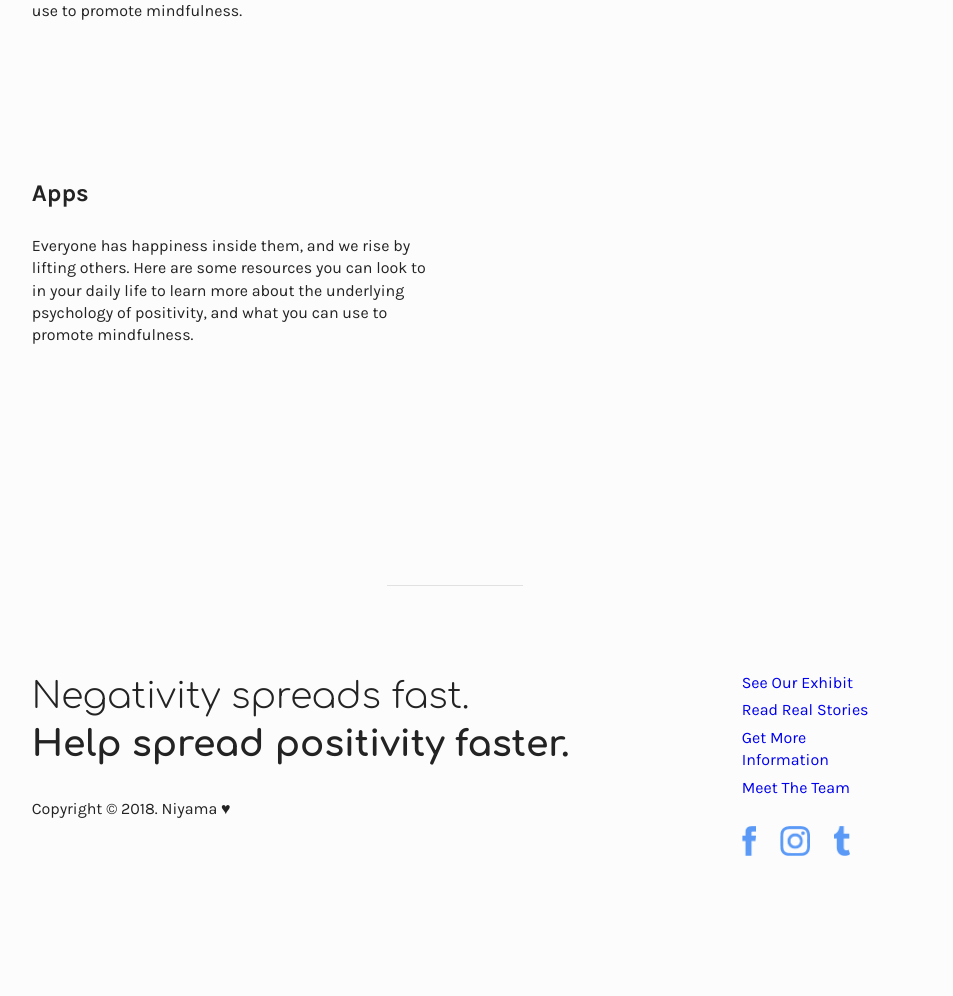
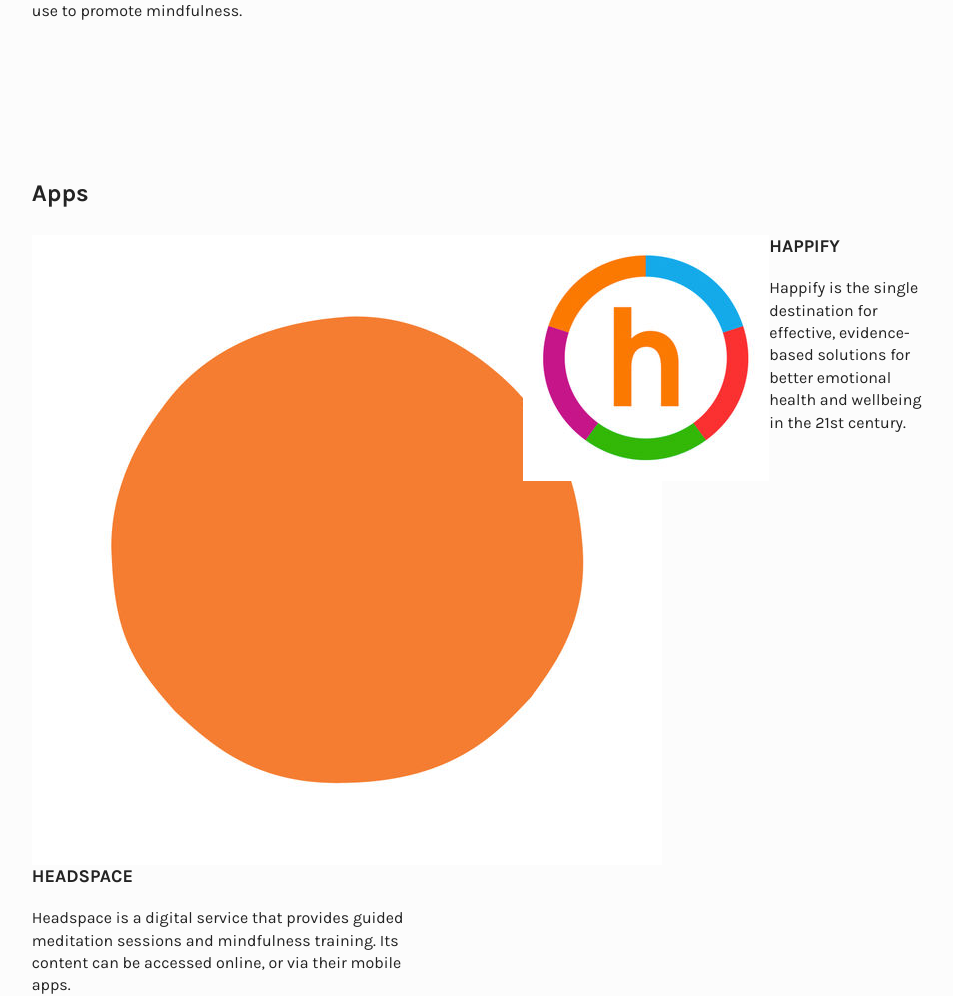
Before and after one commit to exl8210/Niyama, a PHP site: page /information.php in a window 1280 px wide. Shown: the part 442-1438 px from the top of the page, without its empty margins (185-1138 px from the left). Before the commit the page ends 1298 px from the top, so only its background shows below. Run offline with PHP 8.4, Linux system fonts and the light colour scheme; some libraries are stand-ins or nearby versions.

Commit message:
Finished skeleton of info page
Added in all the copy and text, including images.

```diff
--- a/information.php
+++ b/information.php
@@ -11,11 +11,95 @@
     <div class="u-cf clear"></div>
 
     <!-- Apps -->
-    <div class="row" id="more-info-intro">
+    <div class="row" id="apps">
         <div class="offset-by-one five columns">
             <h2>Apps</h2>
+        </div>
 
-            <p>Everyone has happiness inside them, and we rise by lifting others. Here are some resources you can look to in your daily life to learn more about the underlying psychology of positivity, and what you can use to promote mindfulness.</p>
+        <div class="u-cf"></div>
+
+        <div class="offset-by-one five columns">
+            <img src="assets/media/apps/headspace.jpg" class="u-pull-left" />
+
+            <h3>Headspace</h3>
+            <p>Headspace is a digital service that provides guided meditation sessions and mindfulness training. Its content can be accessed online, or via their mobile apps.</p>
+        </div>
+
+        <div class="offset-by-one five columns">
+            <img src="assets/media/apps/happify.jpg" class="u-pull-left" />
+
+            <h3> Happify</h3>
+            <p>Happify is the single destination for effective, evidence-based solutions for better emotional health and wellbeing in the 21st century.</p>
+        </div>
+    </div>
+
+    <div class="u-cf clear"></div>
+
+    <!-- Talks -->
+    <div class="row" id="ted-talks">
+        <div class="offset-by-one five columns">
+            <h2>Apps</h2>
+        </div>
+
+        <div class="u-cf"></div>
+
+        <div class="offset-by-one three columns">
+            <img src="assets/media/headspace.jpg" />
+
+            <h3>The new era of positive psychology</h3>
+            <p>Martin Seligman talks about psychology -- as a field of study and as it works one-on-one with each patient and each practitioner. As it moves beyond a focus on disease, what can modern psychology help us to become?</p>
+        </div>
+
+        <div class="offset-by-one three columns">
+            <img src="assets/media/happify.jpg" />
+
+            <h3>The surprising science of happiness</h3>
+            <p>Dan Gilbert, author of "Stumbling on Happiness," challenges the idea that we'll be miserable if we don't get what we want. Our "psychological immune system" lets us feel truly happy even when things don't go as planned.</p>
+        </div>
+
+        <div class="offset-by-one three columns">
+            <img src="assets/media/happify.jpg" />
+
+            <h3>The positive effects of positive emotions</h3>
+            <p>Positive psychology researcher Jennifer Stellar illuminates how truly awe-inspiring experiences may mean more than we realize for our physical and mental health.</p>
+        </div>
+
+        <div class="offset-by-one three columns">
+            <img src="assets/media/happify.jpg" />
+
+            <h3>Everyday leadership</h3>
+            <p>We have all changed someone's life -- usually without even realizing it. In this funny talk, Drew Dudley calls on all of us to celebrate leadership as the everyday act of improving each other's lives.</p>
+        </div>
+
+        <div class="offset-by-one three columns">
+            <img src="assets/media/happify.jpg" />
+
+            <h3>Why you should talk to strangers</h3>
+            <p>"When you talk to strangers, you're making beautiful interruptions into the expected narrative of your daily life -- and theirs," says Kio Stark. In this delightful talk, Stark explores the overlooked benefits of pushing past our default discomfort when it comes to strangers and embracing those fleeting but profoundly beautiful moments of genuine connection.</p>
+        </div>
+    </div>
+
+    <div class="u-cf clear"></div>
+
+    <!-- Books and articles -->
+    <div class="row" id="apps">
+        <div class="offset-by-one five columns">
+            <h2>Books</h2>
+
+            <div class="u-cf"></div>
+
+            <img src="assets/media/apps/headspace.jpg" class="u-pull-left" />
+
+            <h3>Headspace</h3>
+            <p>Headspace is a digital service that provides guided meditation sessions and mindfulness training. Its content can be accessed online, or via their mobile apps.</p>
+        </div>
+
+        <div class="offset-by-one five columns">
+            <h2>Articles</h2>
+
+            <ul>
+                <li><a href="" target="_blank">Article here</a></li>
+            </ul>
         </div>
     </div>
 
```
